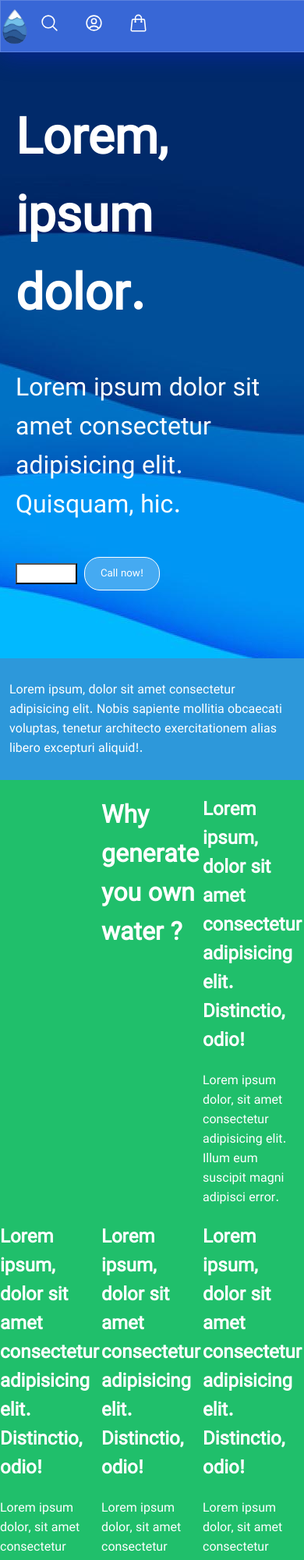
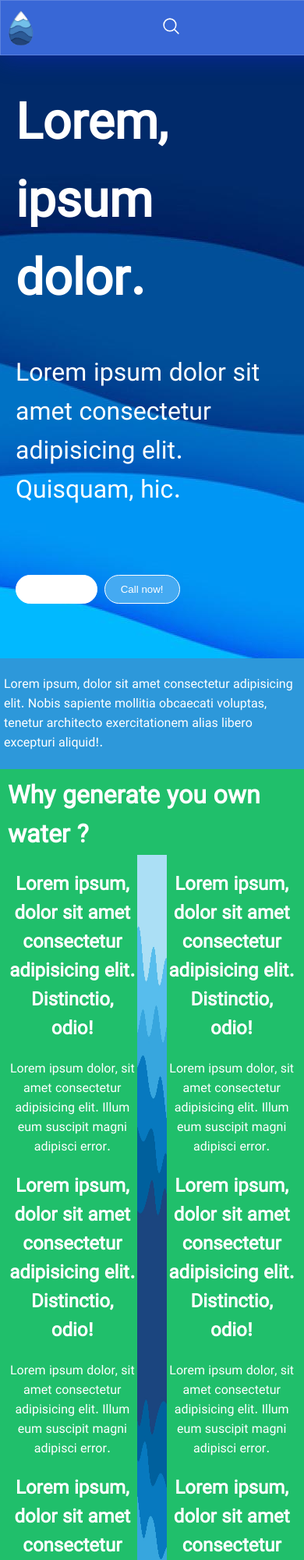
Before and after one commit to mMicro-dev/AWG-IUT, a plain HTML site: page web/Front/AWG neo/html/index.html in a window 390 px wide. Shown: the top 2000 px of the page at 78% size. Drawn offline with Linux system fonts and the light colour scheme.

Commit message:
why and mqb
header completed
why completed
mqb cop

```diff
--- /dev/null
+++ b/web/Front/AWG neo/css/color.css
@@ -0,0 +1,9 @@
+:root{
+    --primery:#3867d6;
+    --color-boyzone:#2d98da;
+    --color-white:#fff;
+    --color-bluegreen:#2bcbba;
+    --color-ntsc:#4b7bec;
+    --color-bluehorizon:#4b6584;
+
+}
--- a/web/Front/AWG neo/css/style.css
+++ b/web/Front/AWG neo/css/style.css
@@ -1,13 +1,11 @@
 * {
-    font-family: vazir;
+    color: var(--color-white);
     text-decoration: none;
-    color: #fff;
     list-style: none;
 }
 
-
-
 body {
+    font-family: vazir;
     background-color: #616161;
     margin: 0;
     font-size: 16px;
@@ -21,20 +19,20 @@ body {
     margin-top: 1rem;
 } */
 
-.container-navbar{
+.container-navbar {
     /* max-width: 1440px; */
     margin: 0 auto;
     /* position: fixed;
     width: 100%;
     padding: 0.5rem; */
-
 }
 
-.navbar{
+.navbar {
     position: fixed;
     width: 100%;
     display: grid;
-    grid-template-columns: 50px 700px 150px;
+    grid-template-columns: 50px 700px 100px;
+    /* grid-template-columns: 1fr 4fr 2fr; */
     justify-content: space-evenly;
     align-items: center;
     backdrop-filter: blur(30px);
@@ -42,25 +40,29 @@ body {
     box-shadow: 0 5px 30px 0 rgba(22, 32, 220, 0.37);
     padding-right: 35px;
     border: 1px solid rgba(255, 255, 255, 0.18);
-    background-color: #3867d6;
+    background-color: var(--primery);
     /* overflow: auto; */
 }
-.navbar ul{
+.n-logo {
     display: flex;
-    justify-content: flex-start;
+    justify-content: center;
+}
+.navbar-item {
+    display: flex;
+    justify-content: center;
     gap: 2rem;
     padding-left: 0px;
 }
-.vectors-ul{
+.vectors-ul {
     display: flex;
     justify-content: space-between;
     padding-left: 0px;
     gap: 0.75rem;
 }
-.navbar-items{
+.navbar-items {
     position: relative;
 }
-.navbar-items::before{
+.navbar-items::before {
     content: "";
     position: absolute;
     width: 100%;
@@ -68,21 +70,22 @@ body {
     background: #fff;
     border-radius: 5px;
     transform: scaleX(0);
-    transition: all .5s ease;
+    transition: all 0.5s ease;
     bottom: 0;
     left: 0;
 }
-.navbar-items:hover::before{
+.navbar-items:hover::before {
     transform: scaleX(1);
 }
 
 /* .n-item{
 
 } */
-.vectors-ul{
+.vectors-ul {
     display: flex;
     justify-content: space-evenly;
     gap: 0.05rem;
+    padding-top: 4px;
 }
 /* .user-vectors{
     display: flex;
@@ -90,80 +93,150 @@ body {
     gap: 0.5rem;
 } */
 
-.starting-banner{
+.starting-banner {
     /* background-color:#a55eea ; */
     background: url(../pics/banner/main.png) no-repeat;
     background-position: center;
     background-size: auto;
     width: auto;
-    height: calc(100vh - 40px);
-    /* margin-top: 2em; */
-    color: #fff;
-    font-size: 2em;
-    padding: 20px;
+    height: calc(100vh);
+    /* margin-top: 1em; */
+    /* color: #fff; */
     display: flex;
     justify-content: center;
     /* align-items: center; */
     flex-direction: column;
 }
 
-.shop-button{
+.banner-text {
+    color: var(--color-white);
+    font-size: 2em;
+    padding: 20px;
+}
+
+.banner-button {
+    color: var(--color-white);
+    font-size: 2em;
+    padding: 20px;
+}
+
+.shop-button {
     background-color: #fff;
     color: #9e1010;
+    border: 1px solid #fff;
+    border-radius: 20px;
+    padding: 10px 20px;
 }
 
-.call-button{
+.call-button {
     background-color: #45aaf2;
     border: 1px solid #fff;
     border-radius: 20px;
     padding: 10px 20px;
 }
 
-.under-banner{
+.under-banner {
     background-color: #2d98da;
-    padding: 0.75rem;
+    padding: 5px;
     display: grid;
     place-content: center;
     font-size: 1em;
+}
+
+.why {
+    background-color: #20bf6b;
+    display: grid;
+    grid-template-areas:
+        "q q q"
+        "a1 a a3"
+        "b1 a b3"
+        "c1 a c3";
+    padding: 10px;
+}
+.question {
+    grid-area: q;
+    margin: auto auto;
+}
+
+.why-img {
+    grid-area: a;
+    width: 100%;
+    height: 100%;
+}
+
+.why-element {
+    text-align: center;
+}
+
+.element1 {
+    grid-area: a1;
+}
+.element2 {
+    grid-area: a3;
+}
+.element3 {
+    grid-area: b1;
+}
+.element4 {
+    grid-area: b3;
+}
+.element5 {
+    grid-area: c1;
+}
+.element6 {
+    grid-area: c3;
+}
+
+.more-question-box {
+    background-color: var(--color-bluegreen);
+    display: grid;
+    grid-template-areas:
+        "a b b"
+        "c c c";
+    padding: 2rem 4rem;
+    height: 30em;
+}
+
+.mqb-text{
+    grid-area: a;
+}
+
+.mqb-form{
+    display: flex;
+    flex-direction: column;
+    grid-area: b;
 
 }
 
-.why{
-    background-color: #20bf6b;
-    display: grid;
-    grid-template-columns: repeat(3,1fr);
-
-}
-.question{
-    grid-column: 2;
+.legal-rights {
+    background-color: #778ca3;
 }
 
-.more-question-box{
-    background-color:#0fb9b1 ;
-
+.water-news {
+    background-color: #fc5c65;
 }
 
-.legal-rights{
-    background-color: #778ca3;
-
+footer {
+    background-color: #fd9644;
 }
 
-.water-news{
-    background-color:#fc5c65 ;
-
+@media (min-width: 1400px) {
+    .navbar {
+        grid-template-columns: 1fr 4fr 1.25fr;
+    }
+    .vectors-ul {
+        justify-content: flex-start;
+    }
+    .navbar .navbar-item {
+        justify-content: space-evenly;
+    }
 }
 
-footer{
-    background-color: #fd9644;
-
-}
-
-@media (max-width: 1000px){
-    .navbar .navbar-item{
+@media (max-width: 1000px) {
+    .navbar .navbar-item {
         display: none;
     }
 }
-
 
 @font-face {
     font-family: vazir;
--- a/web/Front/AWG neo/html/index.html
+++ b/web/Front/AWG neo/html/index.html
@@ -6,13 +6,16 @@
     <title>AWG neo 0.2</title>
     <link rel="stylesheet" href="../css/style.css">
     <link rel="stylesheet" href="../css/grid.css">
+    <link rel="stylesheet" href="../css/color.css">
 </head>
 <body>
     <div class="container">
         <header class="main-header">
             <div class="container-navbar">
                 <div class="navbar">
-                    <img class="n-logo" src="../pics/logo/nbl4.png" alt="nav logo" width="35px" height="50px">
+                    <div class="n-logo">
+                        <img id="logo" src="../pics/logo/nbl4.png" alt="nav logo" width="35px" height="50px">
+                    </div>
                     <ul class="navbar-item">
                         <li class="navbar-items"><a href="" class="n-item"><span class="nav-title-text">Home</span></a></li>
                         <li class="navbar-items"><a href="" class="n-item"><span class="nav-title-text">How it works</span></a></li>
@@ -105,6 +108,7 @@
                         <h2 class="answer">Lorem ipsum, dolor sit amet consectetur adipisicing elit. Distinctio, odio!</h2>
                         Lorem ipsum dolor, sit amet consectetur adipisicing elit. Illum eum suscipit magni adipisci error.
                     </span>
+                    <img class="why-img" src="../pics/banner/water-vector-1.jpg" alt="">
                     <span class="why-element element4">
                         <h2 class="answer">Lorem ipsum, dolor sit amet consectetur adipisicing elit. Distinctio, odio!</h2>
                         Lorem ipsum dolor, sit amet consectetur adipisicing elit. Illum eum suscipit magni adipisci error.
@@ -119,11 +123,11 @@
                     </span>
                 </div>
                 <div class="more-question-box">
-                    <span>
-                        <h2 class="more-question-head">Do you have more questions ?</h2>
+                    <span class="mqb-text">
+                        <h2 class="mqb-head">Do you have more questions ?</h2>
                         leave your contact info
                     </span>
-                    <form action="">
+                    <form class="mqb-form" action="">
                         <label for="mqb-fname">First name</label>
                         <input type="text" id="mqb-fname">
 
```
